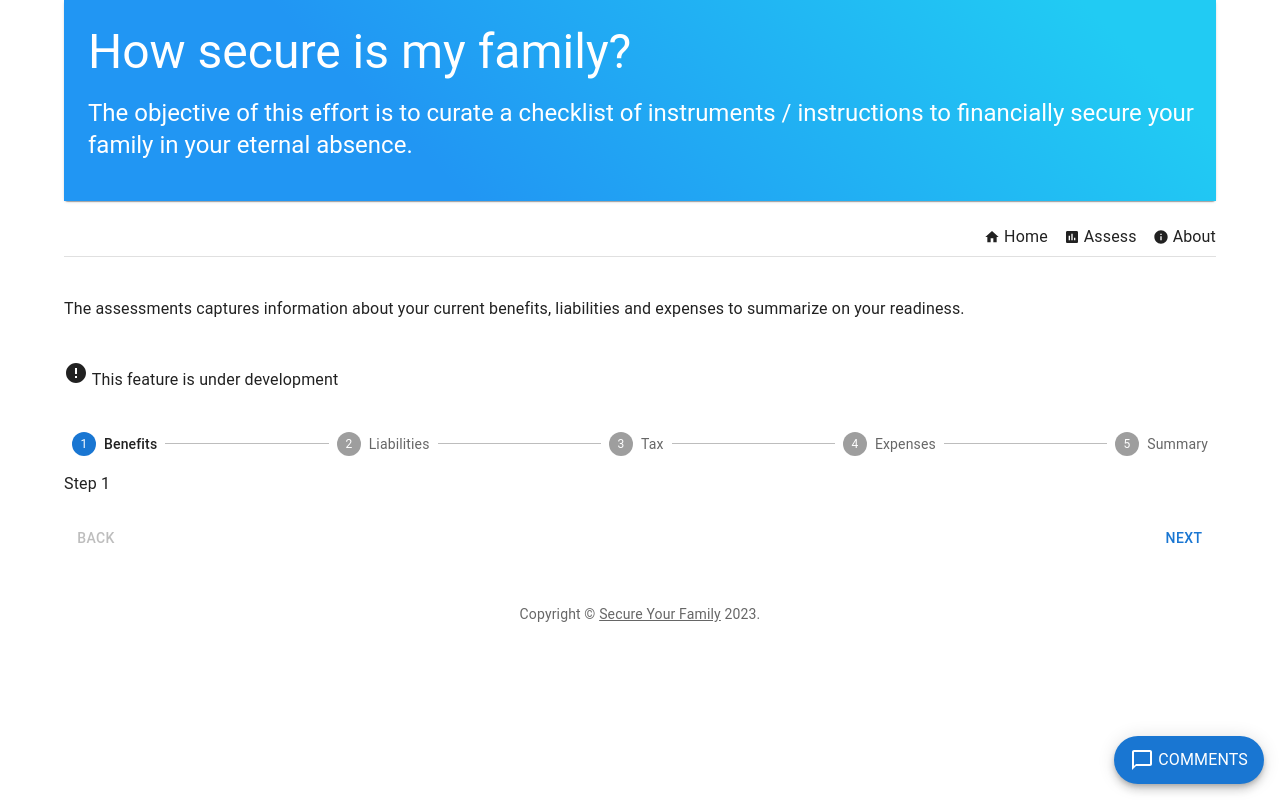
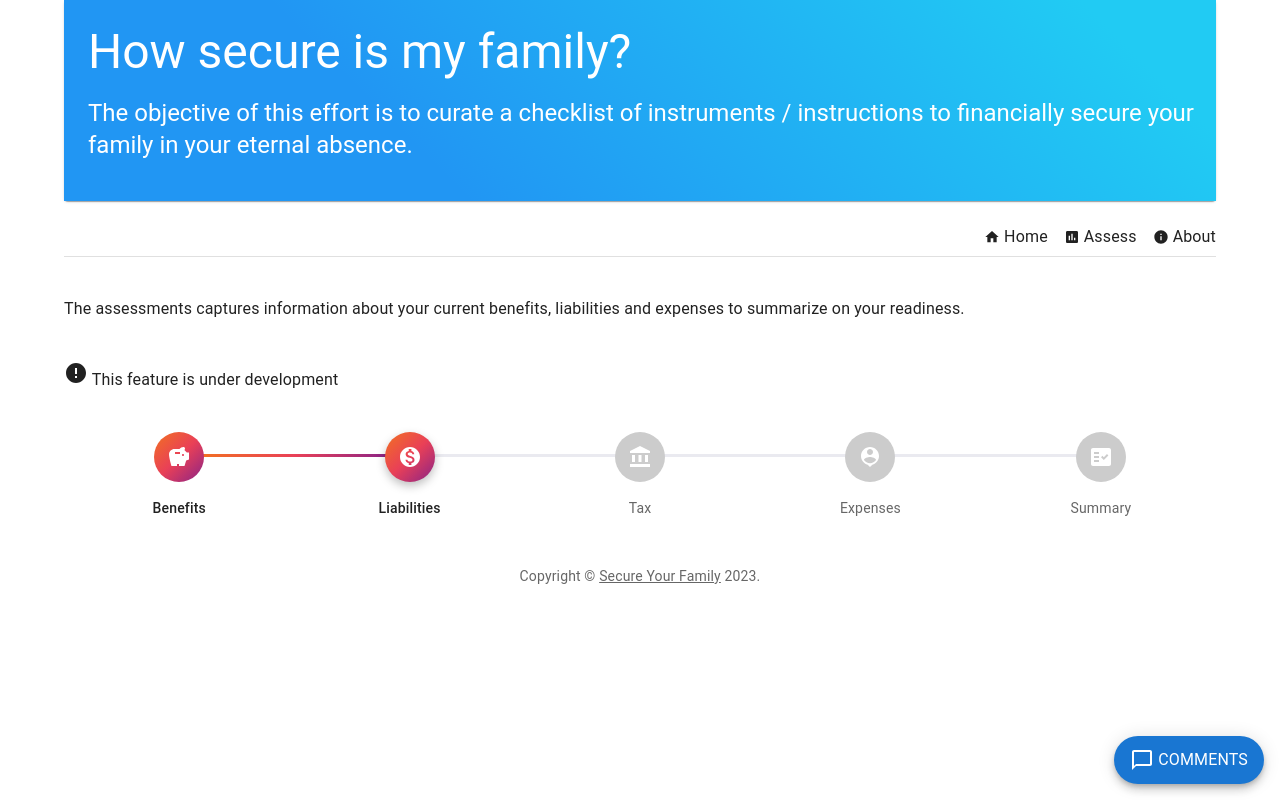
Before and after one commit to seenu433/secure-your-family, a React (Create React App) app: page /assess in a window 1280 px wide. Built offline with nearby package versions, Linux system fonts and the light colour scheme.

Commit message:
Fixed cosmetics

```diff
--- a/src/components/About/About.js
+++ b/src/components/About/About.js
@@ -46,7 +46,7 @@ export default function About() {
                 <Grid item xs={12}>
                     <Typography variant='h6' gutterBottom>My Hosted Projects</Typography>
                 </Grid>
-                <Grid item xs={3}>
+                <Grid item xs={12} md={3}>
                     <Card sx={{ minWidth: 275 }}>
                         <CardContent>
                             <Typography sx={{ fontSize: 14 }} color="text.secondary" gutterBottom>
@@ -65,7 +65,7 @@ export default function About() {
                         </CardActions>
                     </Card>
                 </Grid>
-                <Grid item xs={3}>
+                <Grid item xs={12} md={3}>
                     <Card sx={{ minWidth: 275 }}>
                         <CardContent>
                             <Typography sx={{ fontSize: 14 }} color="text.secondary" gutterBottom>
--- a/src/components/Assess/Assess.js
+++ b/src/components/Assess/Assess.js
@@ -1,63 +1,107 @@
-import React from 'react';
-import Typography from '@mui/material/Typography';
-import Grid from '@mui/material/Grid';
-import Divider from '@mui/material/Divider';
-import Box from '@mui/material/Box';
+import * as React from 'react';
+import PropTypes from 'prop-types';
+import { styled } from '@mui/material/styles';
+import Stack from '@mui/material/Stack';
 import Stepper from '@mui/material/Stepper';
 import Step from '@mui/material/Step';
 import StepLabel from '@mui/material/StepLabel';
-import Button from '@mui/material/Button';
+import AccountBalanceIcon from '@mui/icons-material/AccountBalance';
+import SavingsIcon from '@mui/icons-material/Savings';
+import MonetizationOnIcon from '@mui/icons-material/MonetizationOn';
+import FactCheckIcon from '@mui/icons-material/FactCheck';
+import PersonPinIcon from "@mui/icons-material/PersonPin";
+import StepConnector, { stepConnectorClasses } from '@mui/material/StepConnector';
+
 import ErrorIcon from "@mui/icons-material/Error";
+import Divider from '@mui/material/Divider';
+import Typography from '@mui/material/Typography';
+import Grid from '@mui/material/Grid';
+
+const ColorlibConnector = styled(StepConnector)(({ theme }) => ({
+    [`&.${stepConnectorClasses.alternativeLabel}`]: {
+        top: 22,
+    },
+    [`&.${stepConnectorClasses.active}`]: {
+        [`& .${stepConnectorClasses.line}`]: {
+            backgroundImage:
+                'linear-gradient( 95deg,rgb(242,113,33) 0%,rgb(233,64,87) 50%,rgb(138,35,135) 100%)',
+        },
+    },
+    [`&.${stepConnectorClasses.completed}`]: {
+        [`& .${stepConnectorClasses.line}`]: {
+            backgroundImage:
+                'linear-gradient( 95deg,rgb(242,113,33) 0%,rgb(233,64,87) 50%,rgb(138,35,135) 100%)',
+        },
+    },
+    [`& .${stepConnectorClasses.line}`]: {
+        height: 3,
+        border: 0,
+        backgroundColor:
+            theme.palette.mode === 'dark' ? theme.palette.grey[800] : '#eaeaf0',
+        borderRadius: 1,
+    },
+}));
+
+const ColorlibStepIconRoot = styled('div')(({ theme, ownerState }) => ({
+    backgroundColor: theme.palette.mode === 'dark' ? theme.palette.grey[700] : '#ccc',
+    zIndex: 1,
+    color: '#fff',
+    width: 50,
+    height: 50,
+    display: 'flex',
+    borderRadius: '50%',
+    justifyContent: 'center',
+    alignItems: 'center',
+    ...(ownerState.active && {
+        backgroundImage:
+            'linear-gradient( 136deg, rgb(242,113,33) 0%, rgb(233,64,87) 50%, rgb(138,35,135) 100%)',
+        boxShadow: '0 4px 10px 0 rgba(0,0,0,.25)',
+    }),
+    ...(ownerState.completed && {
+        backgroundImage:
+            'linear-gradient( 136deg, rgb(242,113,33) 0%, rgb(233,64,87) 50%, rgb(138,35,135) 100%)',
+    }),
+}));
+
+function ColorlibStepIcon(props) {
+    const { active, completed, className } = props;
+
+    const icons = {
+        1: <SavingsIcon />,
+        2: <MonetizationOnIcon />,
+        3: <AccountBalanceIcon />,
+        4: <PersonPinIcon />,
+        5: <FactCheckIcon />,
+    };
+
+    return (
+        <ColorlibStepIconRoot ownerState={{ completed, active }} className={className}>
+            {icons[String(props.icon)]}
+        </ColorlibStepIconRoot>
+    );
+}
+
+ColorlibStepIcon.propTypes = {
+    /**
+     * Whether this step is active.
+     * @default false
+     */
+    active: PropTypes.bool,
+    className: PropTypes.string,
+    /**
+     * Mark the step as completed. Is passed to child components.
+     * @default false
+     */
+    completed: PropTypes.bool,
+    /**
+     * The label displayed in the step icon.
+     */
+    icon: PropTypes.node,
+};
 
 const steps = ['Benefits', 'Liabilities', 'Tax', 'Expenses', 'Summary'];
 
-export default function About() {
-
-    const [activeStep, setActiveStep] = React.useState(0);
-    const [skipped, setSkipped] = React.useState(new Set());
-
-    const isStepOptional = (step) => {
-        return false;
-    };
-
-    const isStepSkipped = (step) => {
-        return skipped.has(step);
-    };
-
-    const handleNext = () => {
-        let newSkipped = skipped;
-        if (isStepSkipped(activeStep)) {
-            newSkipped = new Set(newSkipped.values());
-            newSkipped.delete(activeStep);
-        }
-
-        setActiveStep((prevActiveStep) => prevActiveStep + 1);
-        setSkipped(newSkipped);
-    };
-
-    const handleBack = () => {
-        setActiveStep((prevActiveStep) => prevActiveStep - 1);
-    };
-
-    const handleSkip = () => {
-        if (!isStepOptional(activeStep)) {
-            // You probably want to guard against something like this,
-            // it should never occur unless someone's actively trying to break something.
-            throw new Error("You can't skip a step that isn't optional.");
-        }
-
-        setActiveStep((prevActiveStep) => prevActiveStep + 1);
-        setSkipped((prevSkipped) => {
-            const newSkipped = new Set(prevSkipped.values());
-            newSkipped.add(activeStep);
-            return newSkipped;
-        });
-    };
-
-    const handleReset = () => {
-        setActiveStep(0);
-    };
-
+export default function Assess() {
     return (
         <Grid item xs={12}>
             <Typography variant="h6" gutterBottom>
@@ -71,62 +115,15 @@ export default function About() {
                 <ErrorIcon /> This feature is under development
             </Typography>
 
-            <Box sx={{ width: '100%' }}>
-                <Stepper activeStep={activeStep}>
-                    {steps.map((label, index) => {
-                        const stepProps = {};
-                        const labelProps = {};
-                        if (isStepOptional(index)) {
-                            labelProps.optional = (
-                                <Typography variant="caption">Optional</Typography>
-                            );
-                        }
-                        if (isStepSkipped(index)) {
-                            stepProps.completed = false;
-                        }
-                        return (
-                            <Step key={label} {...stepProps}>
-                                <StepLabel {...labelProps}>{label}</StepLabel>
-                            </Step>
-                        );
-                    })}
+            <Stack sx={{ width: '100%' }} spacing={4}>
+                <Stepper alternativeLabel activeStep={1} connector={<ColorlibConnector />}>
+                    {steps.map((label) => (
+                        <Step key={label}>
+                            <StepLabel StepIconComponent={ColorlibStepIcon}>{label}</StepLabel>
+                        </Step>
+                    ))}
                 </Stepper>
-                {activeStep === steps.length ? (
-                    <React.Fragment>
-                        <Typography sx={{ mt: 2, mb: 1 }}>
-                            All steps completed - you&apos;re finished
-                        </Typography>
-                        <Box sx={{ display: 'flex', flexDirection: 'row', pt: 2 }}>
-                            <Box sx={{ flex: '1 1 auto' }} />
-                            <Button onClick={handleReset}>Reset</Button>
-                        </Box>
-                    </React.Fragment>
-                ) : (
-                    <React.Fragment>
-                        <Typography sx={{ mt: 2, mb: 1 }}>Step {activeStep + 1}</Typography>
-                        <Box sx={{ display: 'flex', flexDirection: 'row', pt: 2 }}>
-                            <Button
-                                color="inherit"
-                                disabled={activeStep === 0}
-                                onClick={handleBack}
-                                sx={{ mr: 1 }}
-                            >
-                                Back
-                            </Button>
-                            <Box sx={{ flex: '1 1 auto' }} />
-                            {isStepOptional(activeStep) && (
-                                <Button color="inherit" onClick={handleSkip} sx={{ mr: 1 }}>
-                                    Skip
-                                </Button>
-                            )}
-
-                            <Button onClick={handleNext}>
-                                {activeStep === steps.length - 1 ? 'Finish' : 'Next'}
-                            </Button>
-                        </Box>
-                    </React.Fragment>
-                )}
-            </Box>
+            </Stack>
         </Grid>
     );
 }
--- a/src/components/Comments/Comments.js
+++ b/src/components/Comments/Comments.js
@@ -24,6 +24,9 @@ import ListItem from '@mui/material/ListItem';
 import ListItemText from '@mui/material/ListItemText';
 import ListItemAvatar from '@mui/material/ListItemAvatar';
 import Avatar from '@mui/material/Avatar';
+
+import Fade from '@mui/material/Fade';
+import CircularProgress from '@mui/material/CircularProgress';
 
 function stringToColor(string) {
     let hash = 0;
@@ -161,18 +164,18 @@ export default function Comments() {
         setOpenSubmitCommentDialog(false);
     };
 
-    const [openViewCommentDialog, setOpenViewCommentDialog] = React.useState(
-        false
-    );
+    const [openViewCommentDialog, setOpenViewCommentDialog] = React.useState(false);
+    const [loadingComments, setLoadingComments] = React.useState(false);
 
     const handleViewCommentOpen = () => {
-
+        setLoadingComments(true);
         fetch('/api/comments', {
             method: 'GET',
             mode: 'cors'
         }).then(response => {
             return response.json();
         }).then(text => {
+            setLoadingComments(false);
             setComments(text);
         });
 
@@ -182,6 +185,7 @@ export default function Comments() {
     const handleViewCommentClose = () => {
         setComments([]);
         setOpenViewCommentDialog(false);
+        setLoadingComments(false);
     };
 
     const descriptionElementRef = React.useRef(null);
@@ -325,6 +329,15 @@ export default function Comments() {
                         ref={descriptionElementRef}
                         tabIndex={-1}
                     >
+                        <Fade
+                            in={loadingComments}
+                            style={{
+                                transitionDelay: loadingComments ? '800ms' : '0ms',
+                            }}
+                            unmountOnExit
+                        >
+                            <CircularProgress mt={2} />
+                        </Fade>
                         <List sx={{ width: '100%', maxWidth: 600, bgcolor: 'background.paper' }}>
 
                             {comments.map((commentItem) => (
```
